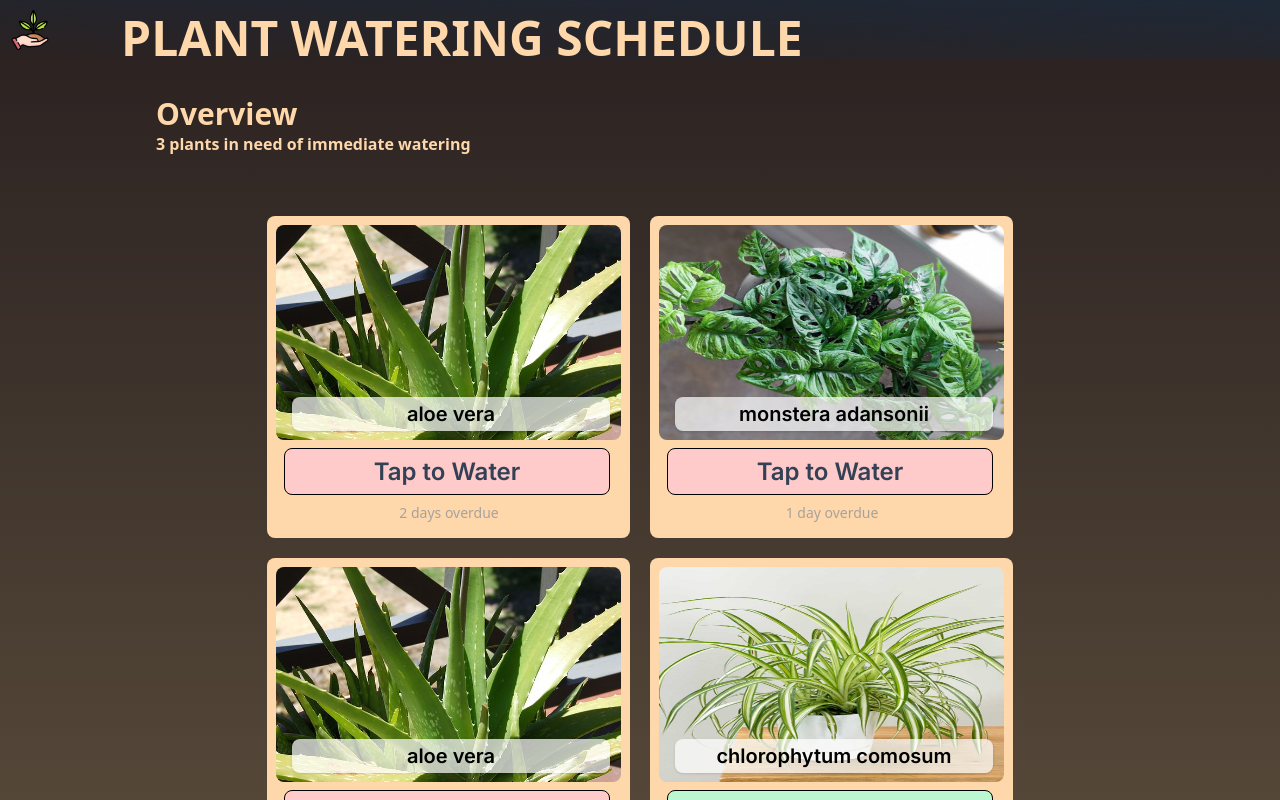
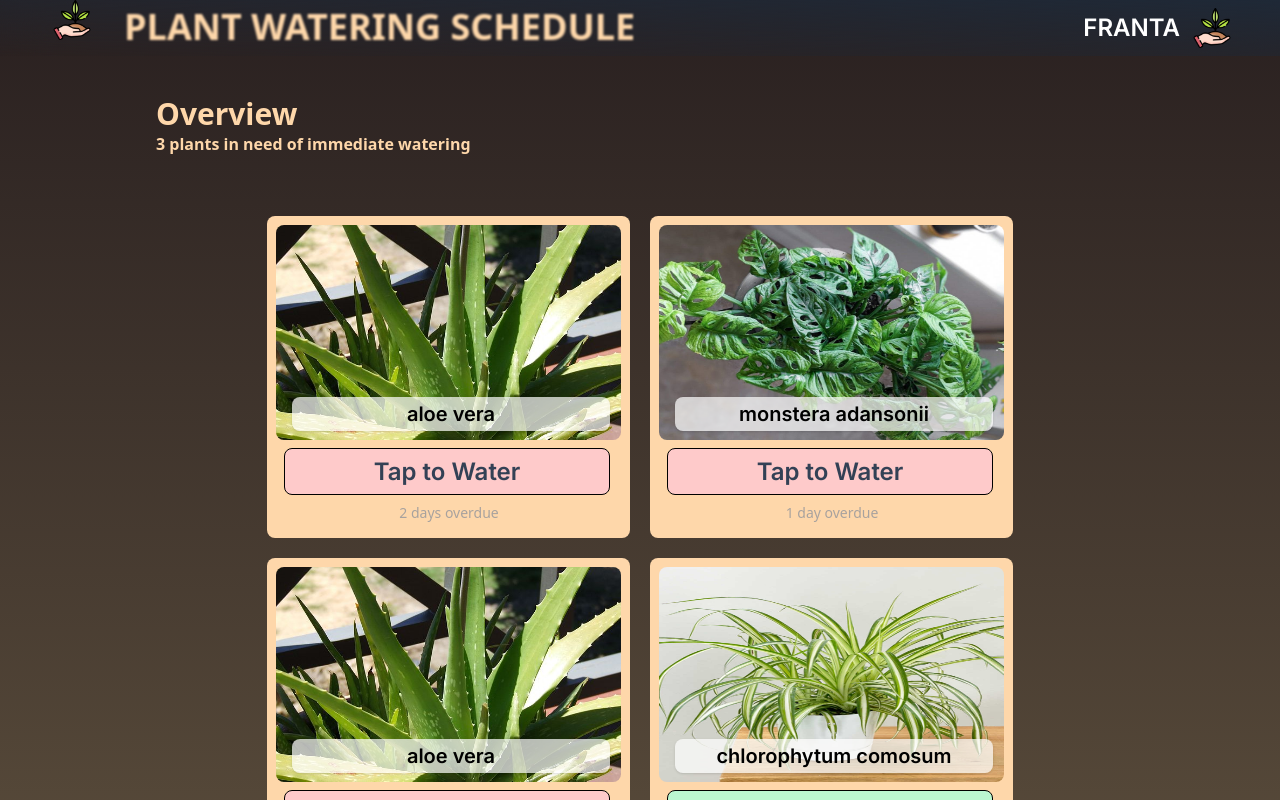
Before and after one commit to jkalend/VUT-ITU, a Next.js app in the folder itu/: page / in a window 1280 px wide. Shown: the top 800 px of the page. Built offline with nearby package versions, Linux system fonts and the light colour scheme.

Commit message:
updated sidebar and navbar

```diff
--- a/itu/components/DItem.tsx
+++ b/itu/components/DItem.tsx
@@ -1,3 +1,5 @@
+import Link from "next/link";
+
 export default function DItem( {name, image_path, days} : {name: string, image_path: string, days: number}) {
 
     let style = (days >= 0) ? 'bg-green-200 hover:bg-green-300':'bg-red-200 hover:bg-red-300'
--- a/itu/components/Dashboard.tsx
+++ b/itu/components/Dashboard.tsx
@@ -10,6 +10,7 @@ export default function Dashboard() {
             ].sort ((a) => a[2])
     return (
         <div className={"flex flex-col py-15 px-15 gap-10"}>
+            <div className={"flex flex-row justify-between hidden w-screen h-screen"}/>
             <div className={""}>
                 <h1 className={"text-orange-200 text-3xl font-semibold"}>
                     Overview
@@ -20,12 +21,9 @@ export default function Dashboard() {
             </div>
             <div className={"flex flex-wrap flex-row gap-5 p-5 flex-initial justify-center"}>
                 {data.map ((h) =>
-                    (<DItem name={h[0]} image_path={h[1]} days={h[2]}>
-                    </DItem>)
+                    (<DItem name={h[0].toString()} image_path={h[1].toString()} days={h[2]}/>)
                 )}
             </div>
-
-
         </div>
     );
 }
--- a/itu/components/Navbar.tsx
+++ b/itu/components/Navbar.tsx
@@ -1,26 +1,29 @@
 import Link from "next/link";
 import Image from 'next/image'
+import {Span} from "next/dist/server/lib/trace/tracer";
 
 //https://icon-library.com/images/sandwich-menu-icon/sandwich-menu-icon-24.jpg
 export default function Navbar( {isSidebarOpen, setSidebarOpen} : {isSidebarOpen: boolean, setSidebarOpen: any}) {
     return (
-        <nav className={"fixed top-0 w-full mb-16 bg-gradient-to-bl from-gray-800 text-white border-neutral-900 z-10"}>
-            <div className={"container mx-auto p-2.5"}>
-                <div className={'flex flex-row justify-between'}>
-                    <div className={'flex items-center justify-start'}>
-                        <div className={"left-[121px] top-[14px] absolute"}>
-                            <span className={"text-orange-200 text-5xl font-semibold"}>
-                                PLANT WATERING SCHEDULE
-                            </span>
-                        </div>
+        <nav className={"fixed top-0 w-full mb-16 bg-gradient-to-bl from-gray-800 backdrop-blur-xl text-white z-10 inline-flex justify-between"}>
+            <div className={'items-start justify-between flex-nowrap ml-5 gap-4'}>
+                <button id="toggleSidebar"
+                        className="text-center flex-auto px-8"
+                        onClick={() => {setSidebarOpen(!isSidebarOpen)}}>
+                    <Image className={"flex-auto"} src={"/planting.png"} alt={"Menu icon"} width={40} height={40}/>
+                </button>
 
-                        <button id="toggleSidebar"
-                                className="text-center w-full flex"
-                                onClick={() => {setSidebarOpen(!isSidebarOpen)}}>
-                            <Image className={"fill-current"} src={"/planting.png"} alt={"Menu icon"} width={40} height={40}/>
-                        </button>
-                    </div>
-                </div>
+                <span className={"text-orange-200 text-4xl font-semibold blur-[1px]"}>
+                    PLANT WATERING SCHEDULE
+                </span>
+            </div>
+            <div className={"flex end-0 mx-2 px-10 py-2 gap-2 items-center"}>
+                <button id="profile"
+                        className="text-center flex items-center gap-3"
+                        onClick={() => {setSidebarOpen(!isSidebarOpen)}}>
+                    <span className={"text-white text-2xl font-semibold font-['Inter']"}>FRANTA</span>
+                    <Image className={""} src={"/planting.png"} alt={"Profile"} width={40} height={40}/>
+                </button>
             </div>
         </nav>
     );
--- a/itu/components/Sidebar.tsx
+++ b/itu/components/Sidebar.tsx
@@ -1,6 +1,7 @@
 "use client";
 import { useState } from "react";
 import Navbar from "@components/Navbar";
+import Link from "next/link";
 
 export default function Sidebar({children} : {children: any}) {
 
@@ -8,13 +9,21 @@ export default function Sidebar({children} : {children: any}) {
 
     const sidebarClasses = isSidebarOpen
         ? 'bg-gradient-to-r from-gray-800 from-10% w-64 min-h-screen text-white p-4 transform translate-x-0 transition-transform z-0 py-20 fixed'
-        : 'w-64 min-h-screen text-white p-4 transform -translate-x-64 transition-transform z-0';
+        : 'w-64 min-h-screen text-white p-4 transform -translate-x-64 transition-transform z-0 py-20';
 
     const sidebarStyle = {
         width: isSidebarOpen ? '16rem' : '0', // You can adjust the width value as needed
-        transition: 'width 0.3s ease', // Adjust the transition duration as needed
+        transition: 'width 0.2s, transform 0.2s', // Adjust the transition duration as needed
         overflow: 'hidden', // Hide any overflowing content when the sidebar is closed
     };
+
+    const mainStyle = {
+        transition: 'margin-left 0.2s', // Adjust the transition duration as needed
+    }
+
+    const textStyle = {
+        transition: 'color 0.3s ease', // Adjust the transition duration as needed
+    }
 
     //`bg-blue-700 w-64 min-h-screen text-white p-4 transition-transform transform translate-x-0 md:translate-x-full ${isSidebarOpen ? '' : 'hidden'}`
     return (
@@ -23,16 +32,17 @@ export default function Sidebar({children} : {children: any}) {
             <aside className={`${isSidebarOpen ? 'bg-gray-100' : 'h-0'}`}>
                 <div id="sidebar" className={sidebarClasses} style={sidebarStyle} >
                     <ul className="mt-6">
-                        <li className="mb-4"><a href="#" className="text-lg">Preview</a></li>
-                        <li className="mb-4"><a href="#" className="text-lg">My Plants</a></li>
-                        <li className="mb-4"><a href="#" className="text-lg">Manage Plants</a></li>
-                        <li className="mb-4"><a href="#" className="text-lg">Profile Settings</a></li>
-                        <li className="mb-4"><a href="#" className="text-lg">Contact</a></li>
-                        <li className="mb-4"><a href="#" className="text-lg" >About</a></li>
+                        <li className="mb-4"><Link href="#" className="text-lg hover:text-amber-500" style={textStyle}>Overview</Link></li>
+                        <li className="mb-4"><Link href="/my-plants" className="text-lg hover:text-amber-500" style={textStyle}>My Plants</Link></li>
+                        <li className="mb-4"><Link href="#" className="text-lg hover:text-amber-500" style={textStyle}>Add a plant</Link></li>
+                        <li className="mb-4"><Link href="#" className="text-lg hover:text-amber-500" style={textStyle}>Settings</Link></li>
                     </ul>
                 </div>
             </aside>
-            <main className={`flex min-h-screen px-10 mx-5 flex-col items-center justify-between ${isSidebarOpen ? 'ml-64' : ''}`}>
+            <main
+                className={`flex min-h-screen px-10 mx-5 flex-col items-center justify-between ${isSidebarOpen ? 'ml-64' : ''}`}
+                style={mainStyle}
+            >
                 {children}
             </main>
         </div>
```
